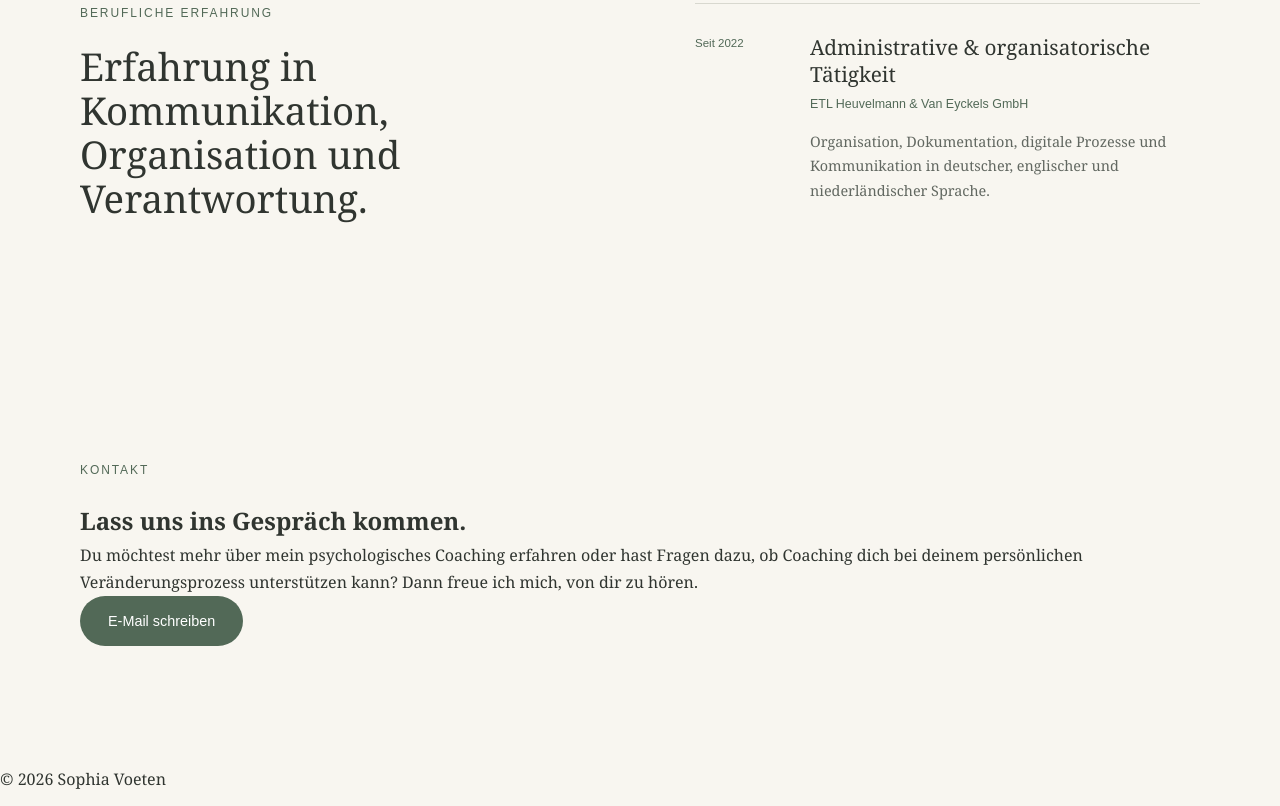
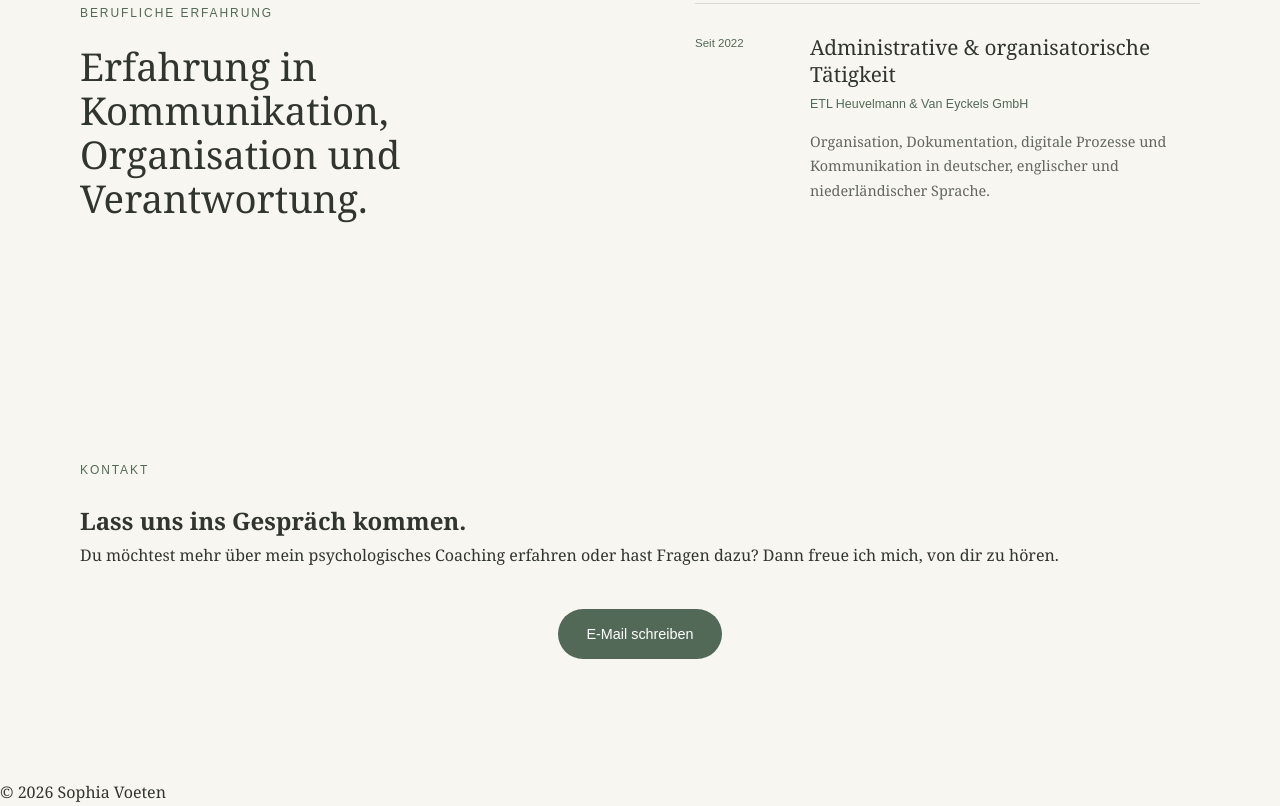
Before and after one commit to Sinueeowo/sophia-voeten, a plain HTML site: page index.html in a window 1280 px wide. Shown: the part 5829-6635 px from the top of the page. Drawn offline with Linux system fonts and the light colour scheme.

Commit message:
Refactor contact section in index.html

```diff
--- a/index.html
+++ b/index.html
@@ -435,7 +435,7 @@
 </section>
 
 
-    <!-- CONTACT -->
+   <!-- CONTACT -->
 <section id="kontakt" class="section contact">
 
     <div class="contact-content">
@@ -448,14 +448,14 @@
 
         <p class="contact-text">
             Du möchtest mehr über mein psychologisches Coaching erfahren
-            oder hast Fragen dazu, ob Coaching dich bei deinem persönlichen
-            Veränderungsprozess unterstützen kann? Dann freue ich mich,
-            von dir zu hören.
+            oder hast Fragen dazu? Dann freue ich mich, von dir zu hören.
         </p>
 
-        <a href="mailto:DEINE-EMAIL@EMAIL.DE" class="button primary">
-            E-Mail schreiben
-        </a>
+        <div class="hero-buttons">
+            <a href="mailto:DEINE-EMAIL@EMAIL.DE" class="button primary">
+                E-Mail schreiben
+            </a>
+        </div>
 
     </div>
 
```
